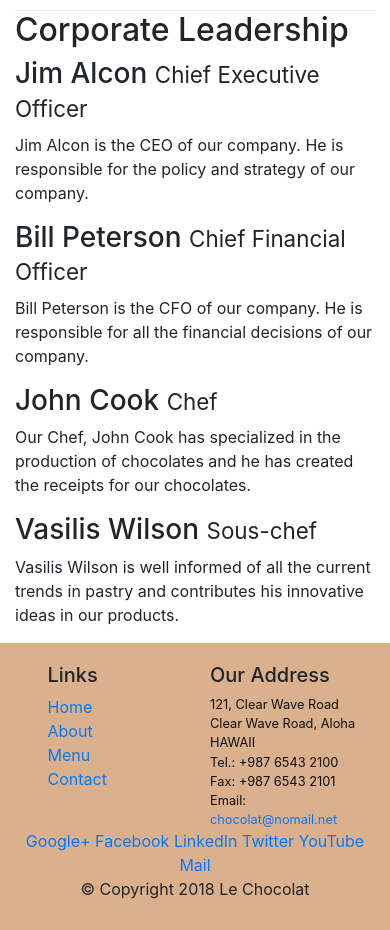
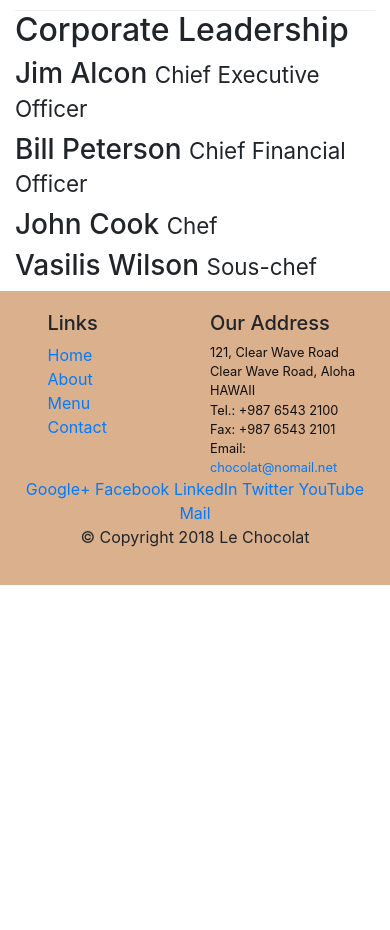
Before and after one commit to csantor/leChocolat, a website: page aboutus.html in a window 390 px wide. Shown: the part 880-1810 px from the top of the page. After the commit the page ends 1465 px from the top, so only its background shows below. Drawn offline with nearby package versions, Linux system fonts and the light colour scheme.

Commit message:
Bootstrap Assignment 1 Task 3

```diff
--- a/aboutus.html
+++ b/aboutus.html
@@ -51,16 +51,16 @@
             <div class="col-12">
                 <h2>Corporate Leadership</h2>
                 <h3>Jim Alcon <small>Chief Executive Officer </small></h3>
-                <p>Jim Alcon is the CEO of our company. He is responsible for the policy and strategy of our company.
+                <p class="d-none d-sm-block">Jim Alcon is the CEO of our company. He is responsible for the policy and strategy of our company.
                 </p>
                 <h3>Bill Peterson <small>Chief Financial Officer </small></h3>
-                <p>Bill Peterson is the CFO of our company. He is responsible for all the financial decisions of our
+                <p class="d-none d-sm-block">Bill Peterson is the CFO of our company. He is responsible for all the financial decisions of our
                     company. </p>
                 <h3>John Cook <small>Chef</small></h3>
-                <p>Our Chef, John Cook has specialized in the production of chocolates and he has created the receipts
+                <p class="d-none d-sm-block">Our Chef, John Cook has specialized in the production of chocolates and he has created the receipts
                     for our chocolates. </p>
                 <h3>Vasilis Wilson <small>Sous-chef </small></h3>
-                <p>Vasilis Wilson is well informed of all the current trends in pastry and contributes his innovative
+                <p class="d-none d-sm-block">Vasilis Wilson is well informed of all the current trends in pastry and contributes his innovative
                     ideas in our products. </p>
             </div>
         </div>
```
Also changed, not shown: index.html (+3 -3 lines).
